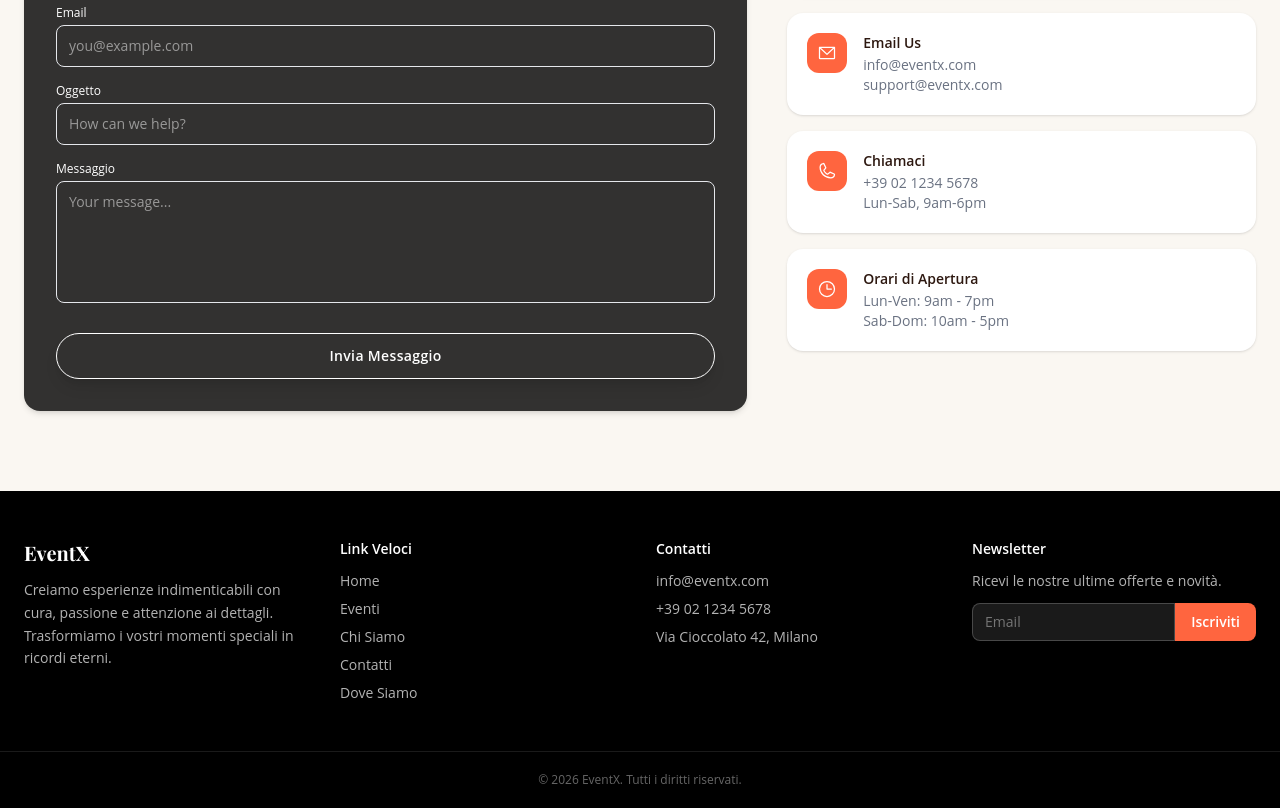
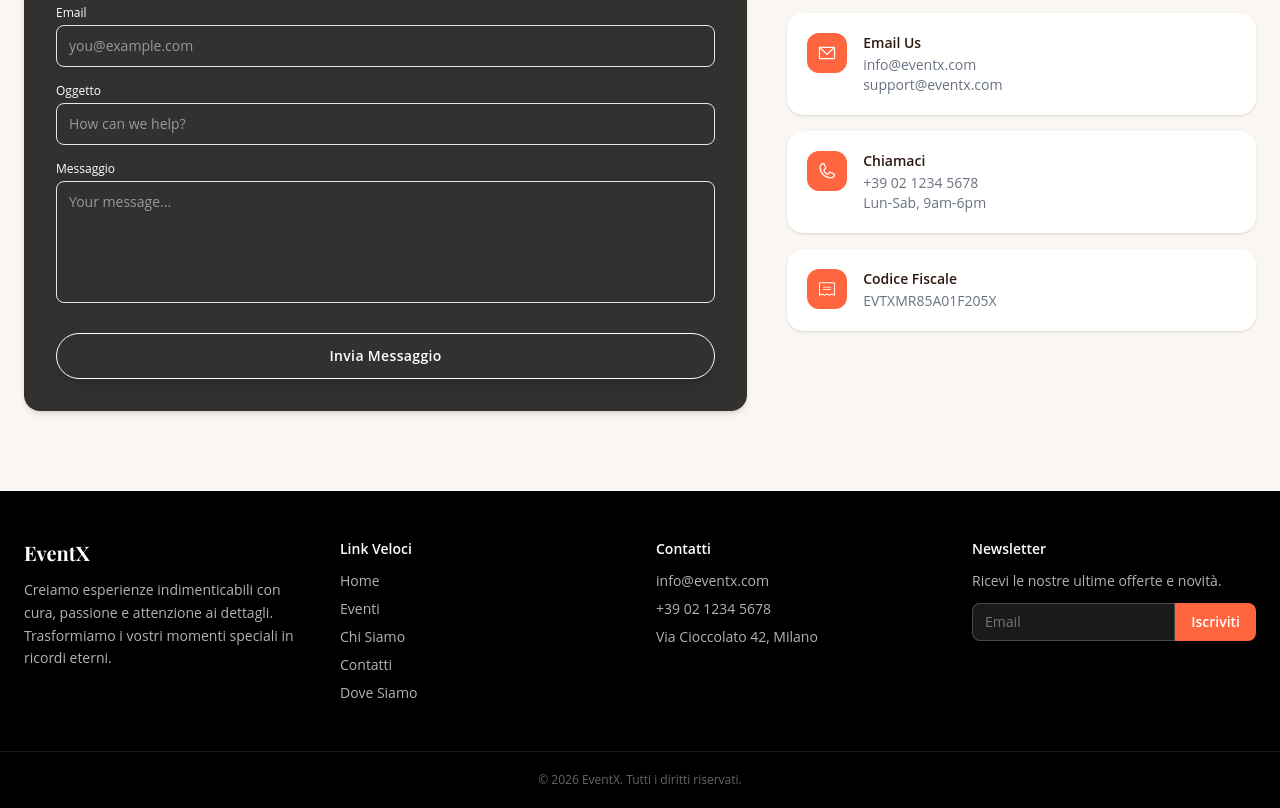
Before and after one commit to mha13/ecommerce, a website: page index.html in a window 1280 px wide. Shown: the part 2534-3342 px from the top of the page. Drawn offline with nearby package versions, Linux system fonts and the light colour scheme; some packages are replaced by stand-ins of ours; no server answers; a script that the page names is missing.

Commit message:
bit changes

```diff
--- a/index.html
+++ b/index.html
@@ -380,18 +380,17 @@
             <div class="w-10 h-10 bg-[#FF653F] rounded-xl flex items-center justify-center flex-none">
               <svg xmlns="http://www.w3.org/2000/svg" width="20" height="20" fill="#ffffff" viewBox="0 0 256 256">
                 <path
-                    d="M128,24A104,104,0,1,0,232,128,104.11,104.11,0,0,0,128,24Zm0,192a88,88,0,1,1,88-88A88.1,88.1,0,0,1,128,216Zm64-88a8,8,0,0,1-8,8H128a8,8,0,0,1-8-8V72a8,8,0,0,1,16,0v48h48A8,8,0,0,1,192,128Z">
+                  d="M182,104a6,6,0,0,1-6,6H80a6,6,0,0,1,0-12h96A6,6,0,0,1,182,104Zm-6,26H80a6,6,0,0,0,0,12h96a6,6,0,0,0,0-12Zm54-74V208a6,6,0,0,1-2.85,5.1,5.93,5.93,0,0,1-3.15.9,6,6,0,0,1-2.68-.63L192,198.71l-29.32,14.66a6,6,0,0,1-5.36,0L128,198.71,98.68,213.37a6,6,0,0,1-5.36,0L64,198.71,34.68,213.37A6,6,0,0,1,26,208V56A14,14,0,0,1,40,42H216A14,14,0,0,1,230,56Zm-12,0a2,2,0,0,0-2-2H40a2,2,0,0,0-2,2V198.29l23.32-11.66a6,6,0,0,1,5.36,0L96,201.29l29.32-14.66a6,6,0,0,1,5.36,0L160,201.29l29.32-14.66a6,6,0,0,1,5.36,0L218,198.29Z">
                 </path>
               </svg>
             </div>
             <div>
               <h4 class="font-semibold text-sm text-[#2D1810] mb-0.5">
-                  Orari di Apertura
+                Codice Fiscale
               </h4>
               <p class="text-gray-500 text-sm">
-                  Lun-Ven: 9am - 7pm<br />Sab-Dom: 10am - 5pm
+                EVTXMR85A01F205X
               </p>
-              </div>
             </div>
           </div>
         </div>
```
Also changed, not shown: contactus.html (+3 -4 lines). Lines whose indentation alone changed are shown as unchanged.
